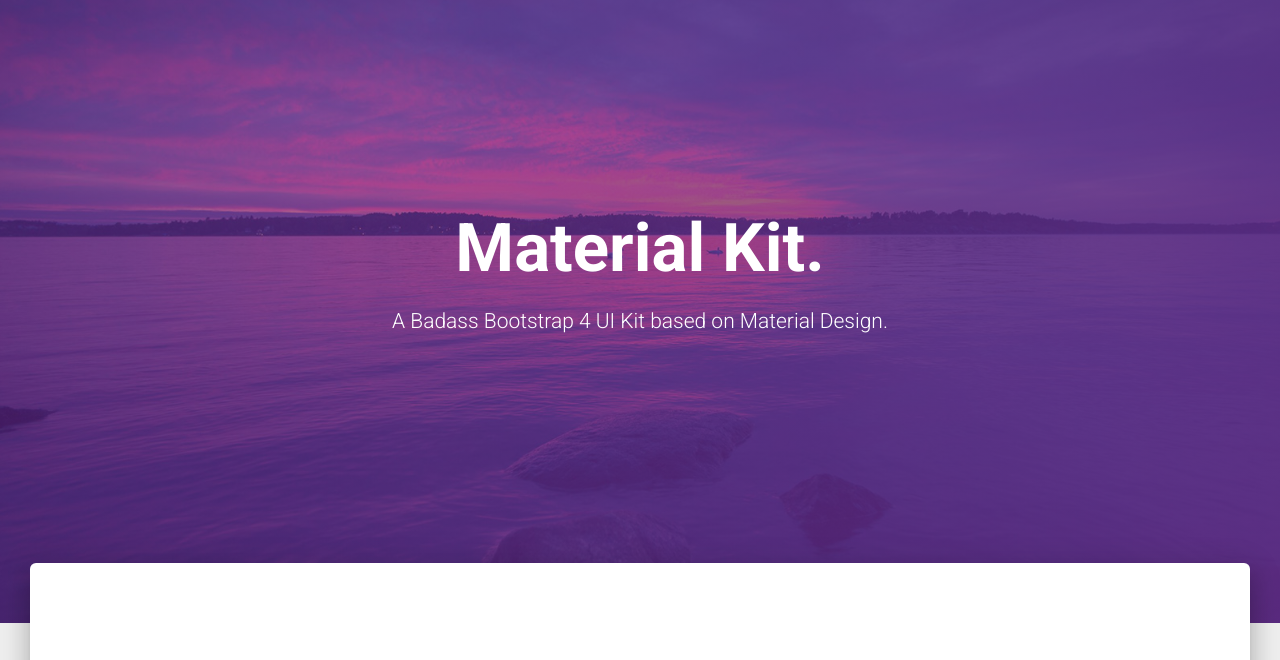
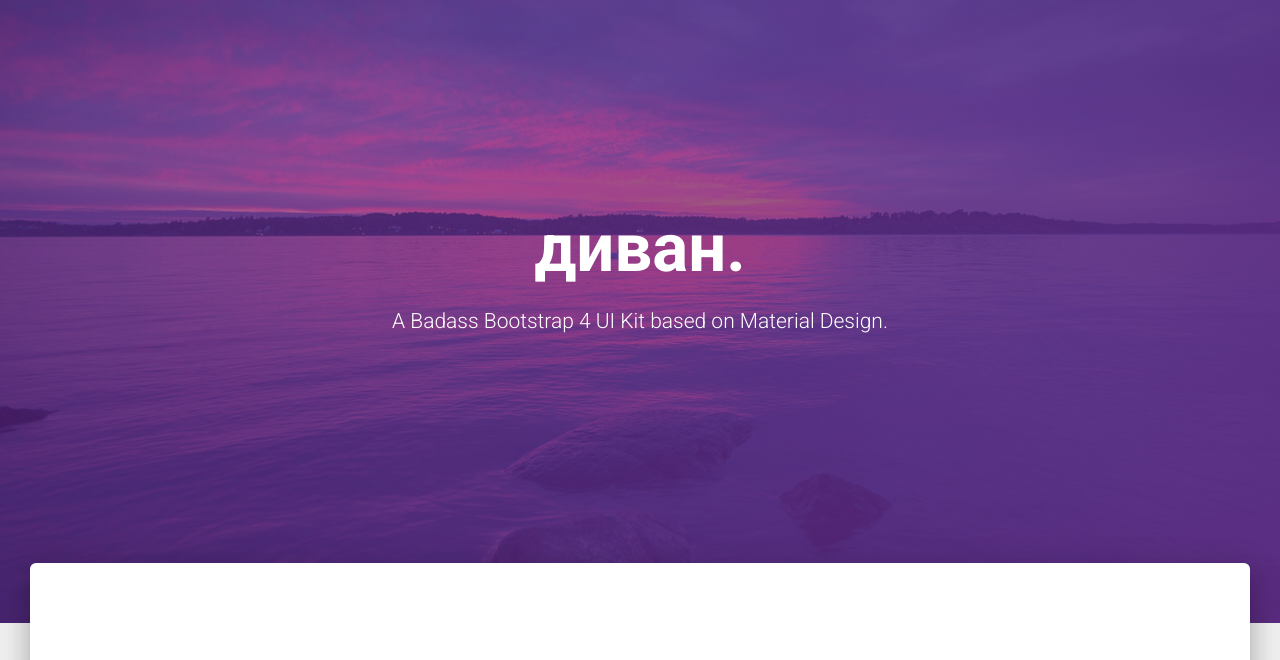
Before and after one commit to Serjnov777/firststart, a website: page index.html in a window 1280 px wide. Shown: the part 97-757 px from the top of the page. Drawn offline with Linux system fonts and the light colour scheme; files whose address does not match are found by name.

Commit message:
поменял

```diff
--- a/index.html
+++ b/index.html
@@ -94,7 +94,7 @@ The above copyright notice and this permission notice shall be included in all c
       <div class="row">
         <div class="col-md-8 ml-auto mr-auto">
           <div class="brand">
-            <h1>Material Kit.</h1>
+            <h1>диван.</h1>
             <h3>A Badass Bootstrap 4 UI Kit based on Material Design.</h3>
           </div>
         </div>
```
